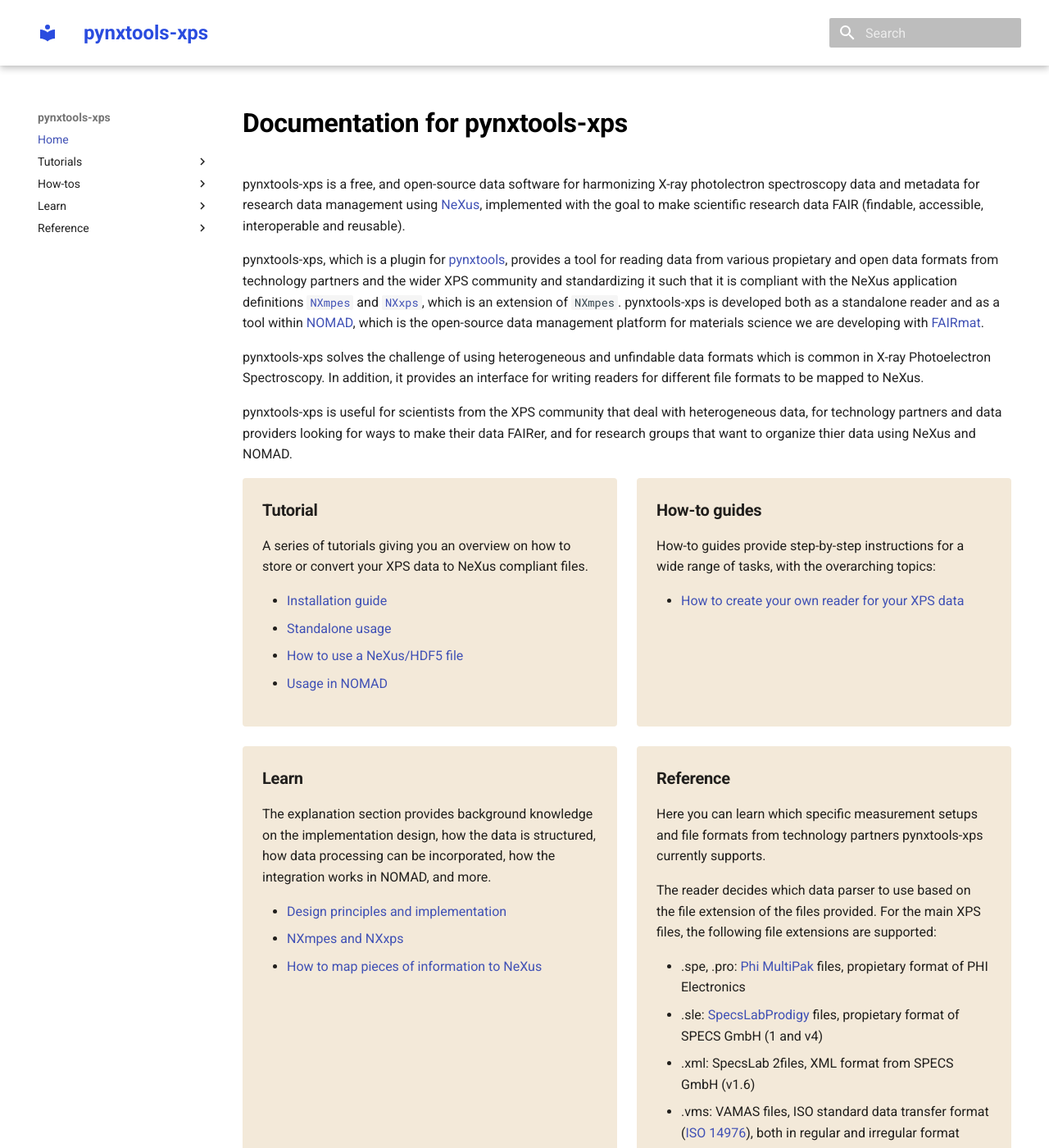
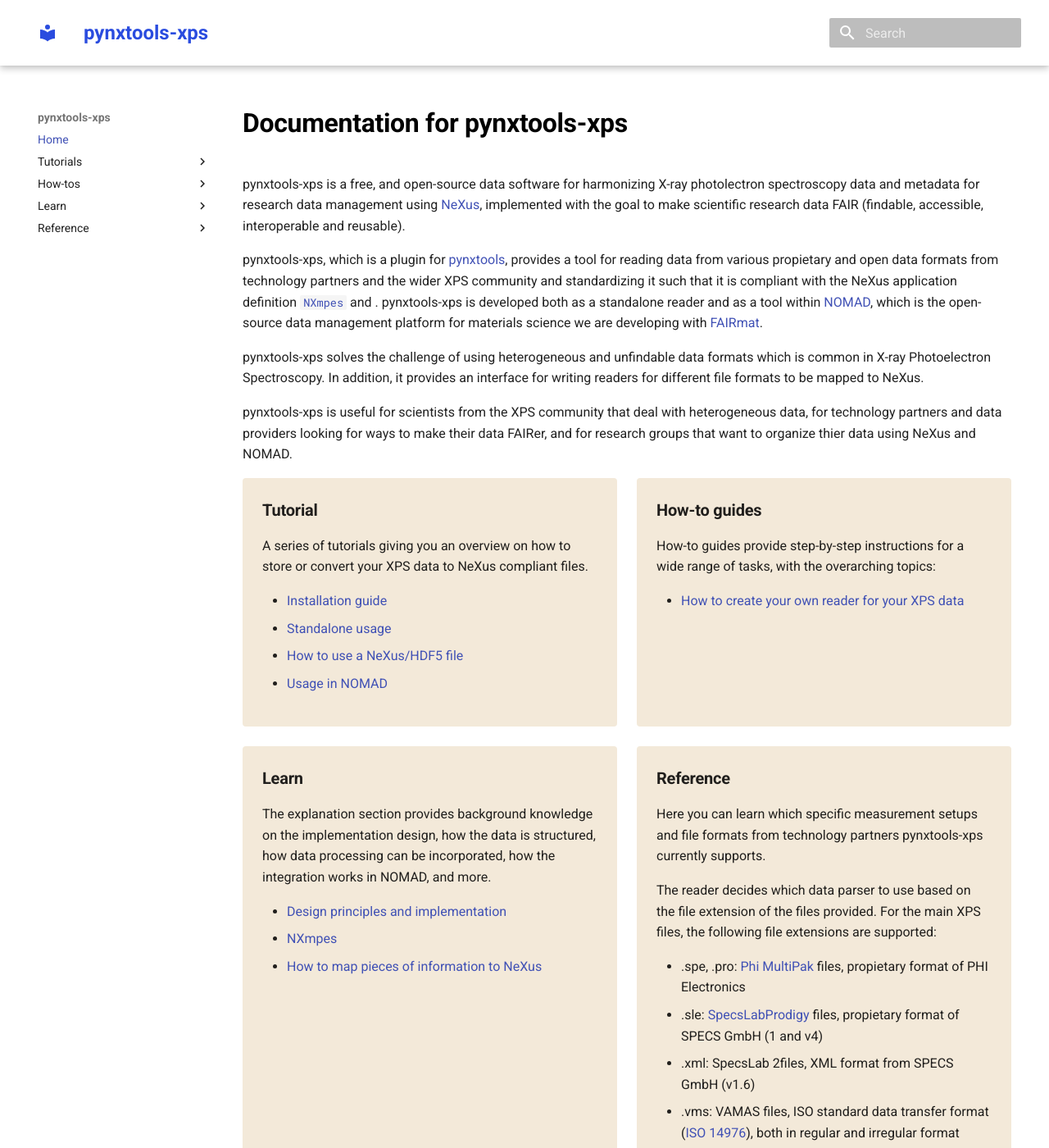
Before and after one commit to FAIRmat-NFDI/pynxtools-xps, an MkDocs documentation site: the page built from docs/index.md, in a window 1280 px wide and 1400 px high. Shown: the whole window at 82% size. Built offline with MkDocs 1.6.1 and Material for MkDocs 9.7.7, drawn with Linux system fonts in a browser that asks for light colours.

Commit message:
remove reference to NXxps for now

```diff
--- a/docs/index.md
+++ b/docs/index.md
@@ -6,7 +6,7 @@
 
 pynxtools-xps is a free, and open-source data software for harmonizing X-ray photolectron spectroscopy data and metadata for research data management using [NeXus](https://www.nexusformat.org/), implemented with the goal to make scientific research data FAIR (findable, accessible, interoperable and reusable).
 
-pynxtools-xps, which is a plugin for [pynxtools](https://github.com/FAIRmat-NFDI/pynxtools), provides a tool for reading data from various propietary and open data formats from technology partners and the wider XPS community and standardizing it such that it is compliant with the NeXus application definitions [`NXmpes`](https://fairmat-nfdi.github.io/nexus_definitions/classes/contributed_definitions/NXmpes.html) and [`NXxps`](https://fairmat-nfdi.github.io/nexus_definitions/classes/contributed_definitions/NXxps.html), which is an extension of `NXmpes`. pynxtools-xps is developed both as a standalone reader and as a tool within [NOMAD](https://nomad-lab.eu/), which is the open-source data management platform for materials science we are developing with [FAIRmat](https://www.fairmat-nfdi.eu/fairmat/).
+pynxtools-xps, which is a plugin for [pynxtools](https://github.com/FAIRmat-NFDI/pynxtools), provides a tool for reading data from various propietary and open data formats from technology partners and the wider XPS community and standardizing it such that it is compliant with the NeXus application definition [`NXmpes`](https://fairmat-nfdi.github.io/nexus_definitions/classes/contributed_definitions/NXmpes.html) and <!--[`NXxps`](https://fairmat-nfdi.github.io/nexus_definitions/classes/contributed_definitions/NXxps.html), which is an extension of `NXmpes` -->. pynxtools-xps is developed both as a standalone reader and as a tool within [NOMAD](https://nomad-lab.eu/), which is the open-source data management platform for materials science we are developing with [FAIRmat](https://www.fairmat-nfdi.eu/fairmat/).
 
 pynxtools-xps solves the challenge of using heterogeneous and unfindable data formats which is common in X-ray Photoelectron Spectroscopy. In addition, it provides an interface for writing readers for different file formats to be mapped to NeXus.
 
@@ -42,7 +42,7 @@
 The explanation section provides background knowledge on the implementation design, how the data is structured, how data processing can be incorporated, how the integration works in NOMAD, and more.
 
 - [Design principles and implementation](explanation/implementation.md)
-- [NXmpes and NXxps](explanation/appdefs.md)
+- [NXmpes](explanation/appdefs.md) <!-- - [NXmpes and NXxps](explanation/appdefs.md) -->
 - [How to map pieces of information to NeXus](explanation/contextualization.md)
 <!-- - [Data processing](explanation/data_processing.md) -->
 <!-- - - [NOMAD integration](explanation/nomad_integration.md) -->
```
Also changed, not shown: docs/explanation/appdefs.md (+1 -1 lines), docs/explanation/contextualization.md (+1 -1 lines), docs/how-tos/build_a_reader.md (+1 -1 lines).
